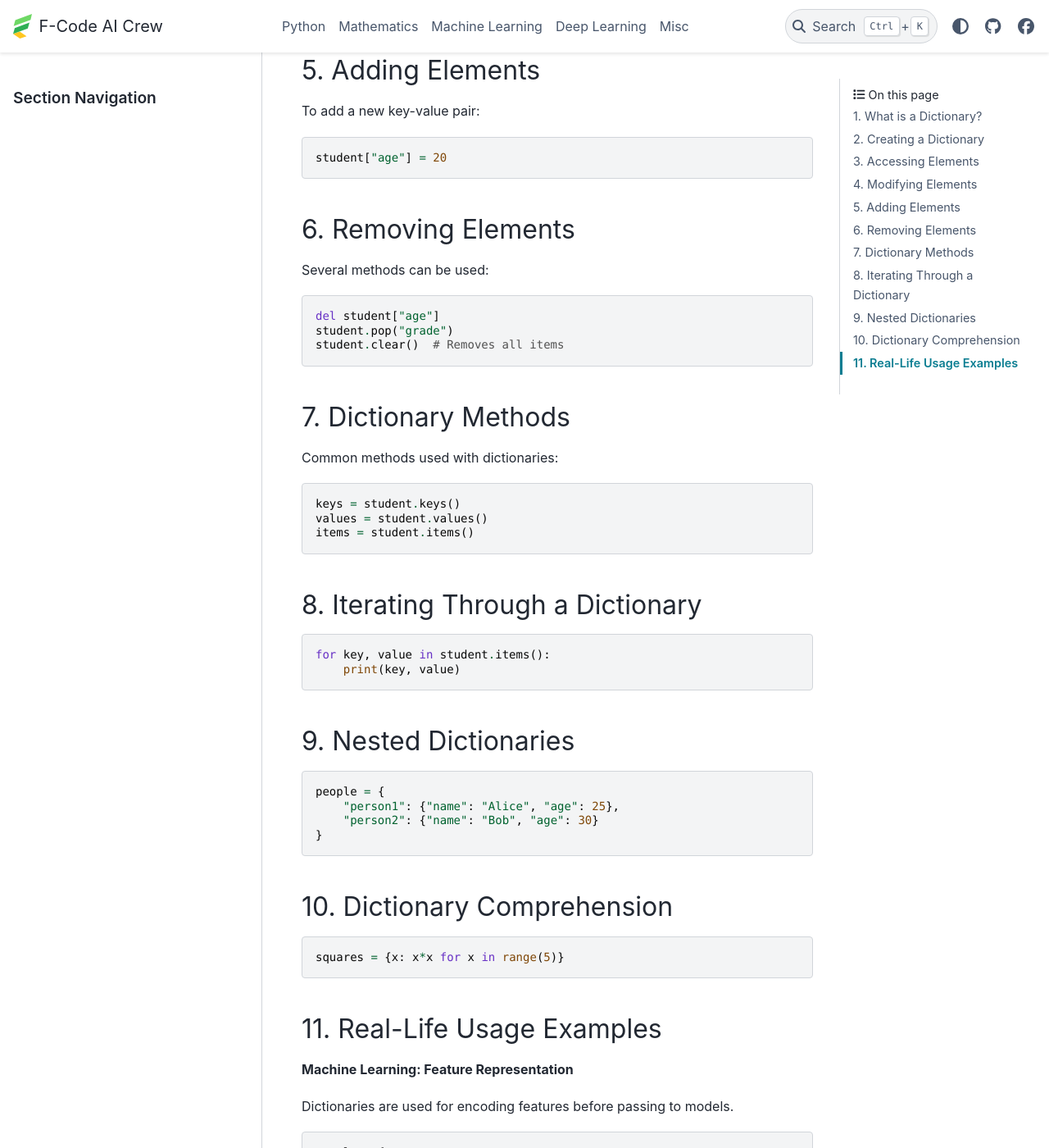
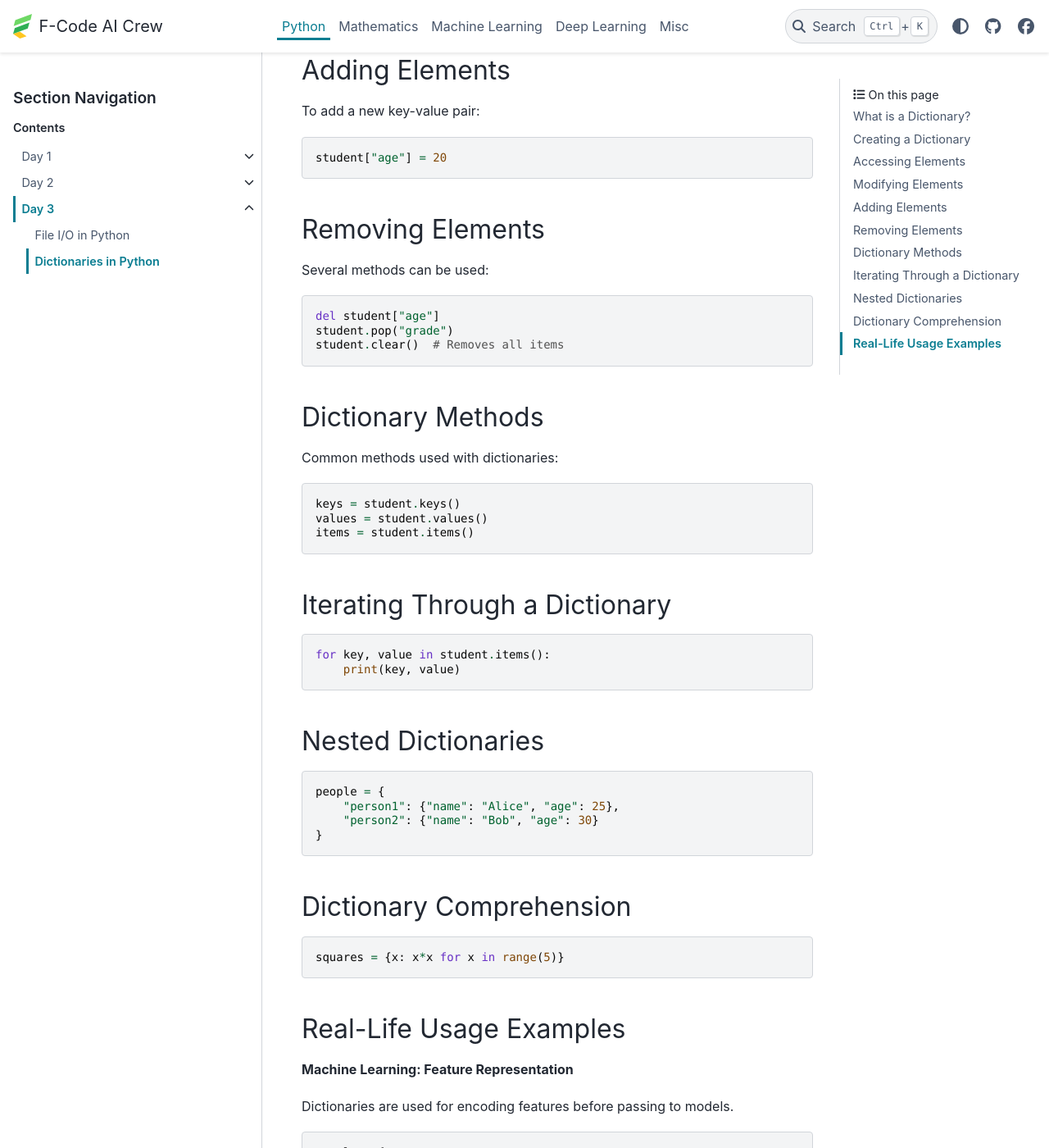
Before and after one commit to F-Code-AI-Crew/Training, a Sphinx documentation site: the page built from docs/python_docs/day_03/dictionary.rst, in a window 1280 px wide and 1400 px high, scrolled down 1199 px. Shown: the whole window at 82% size. Built offline with Sphinx 7.4.7 and the PyData theme 0.15.4, drawn with Linux system fonts in a browser that asks for light colours; some of the changed text lies outside the part shown.

Commit message:
fix(python day 3): import day 3 and fix heading
Removed ordered heading  number causing toc mismatch

```diff
--- a/docs/python_docs/day_03/dictionary.rst
+++ b/docs/python_docs/day_03/dictionary.rst
@@ -37,7 +40,8 @@ Use the key inside square brackets or the ``get()`` method.
    name = student["name"]
    grade = student.get("grade")
 
-4. Modifying Elements
+---------------------
+Modifying Elements
 ---------------------
 You can update a value using the assignment operator.
 
@@ -45,7 +49,8 @@ You can update a value using the assignment operator.
 
    student["grade"] = "A+"
 
-5. Adding Elements
+------------------
+Adding Elements
 ------------------
 To add a new key-value pair:
 
@@ -53,7 +58,8 @@ To add a new key-value pair:
 
    student["age"] = 20
 
-6. Removing Elements
+--------------------
+Removing Elements
 --------------------
 Several methods can be used:
 
@@ -63,7 +69,8 @@ Several methods can be used:
    student.pop("grade")
    student.clear()  # Removes all items
 
-7. Dictionary Methods
+---------------------
+Dictionary Methods
 ---------------------
 Common methods used with dictionaries:
 
@@ -73,7 +80,8 @@ Common methods used with dictionaries:
    values = student.values()
    items = student.items()
 
-8. Iterating Through a Dictionary
+---------------------------------
+Iterating Through a Dictionary
 ---------------------------------
 
 .. code-block:: python
@@ -81,7 +89,8 @@ Common methods used with dictionaries:
    for key, value in student.items():
        print(key, value)
 
-9. Nested Dictionaries
+----------------------
+Nested Dictionaries
 ----------------------
 
 .. code-block:: python
@@ -91,14 +100,16 @@ Common methods used with dictionaries:
        "person2": {"name": "Bob", "age": 30}
    }
 
-10. Dictionary Comprehension
+----------------------------
+Dictionary Comprehension
 ----------------------------
 
 .. code-block:: python
 
    squares = {x: x*x for x in range(5)}
 
-11. Real-Life Usage Examples
+----------------------------
+Real-Life Usage Examples
 ----------------------------
 
 **Machine Learning: Feature Representation**
--- a/docs/python_docs/index.rst
+++ b/docs/python_docs/index.rst
@@ -9,6 +9,7 @@ Python
 
     day_01/index
     day_02/index
+    day_03/index
 
 
 ========
```
Also changed, not shown: other parts of docs/python_docs/day_03/dictionary.rst (+6 -3 lines), docs/python_docs/day_03/fileio.rst (+23 -12 lines), docs/python_docs/day_03/index.rst (line endings or trailing spaces).
